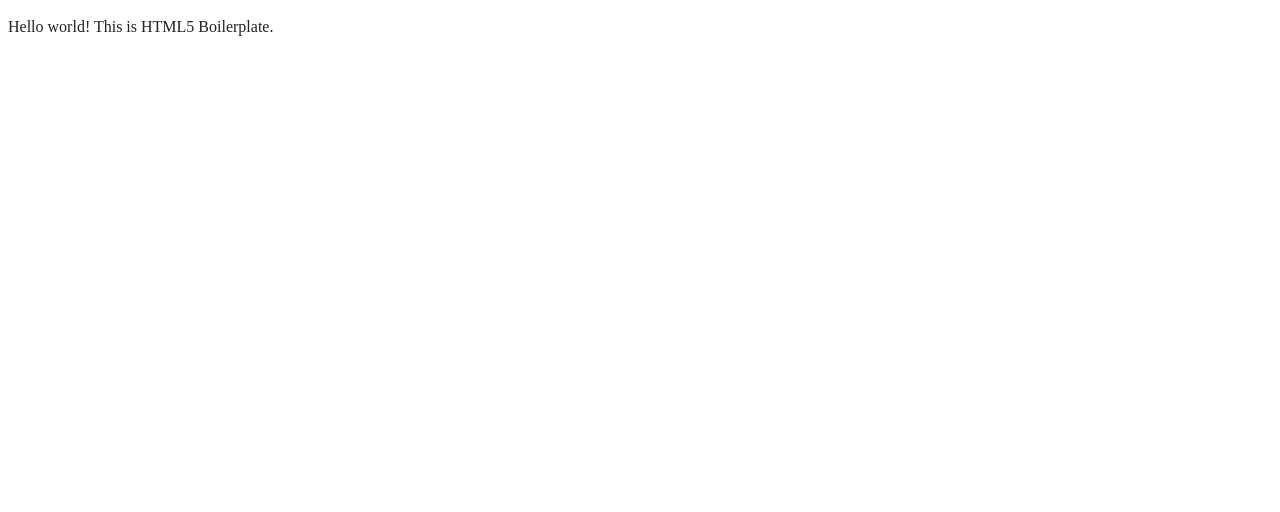
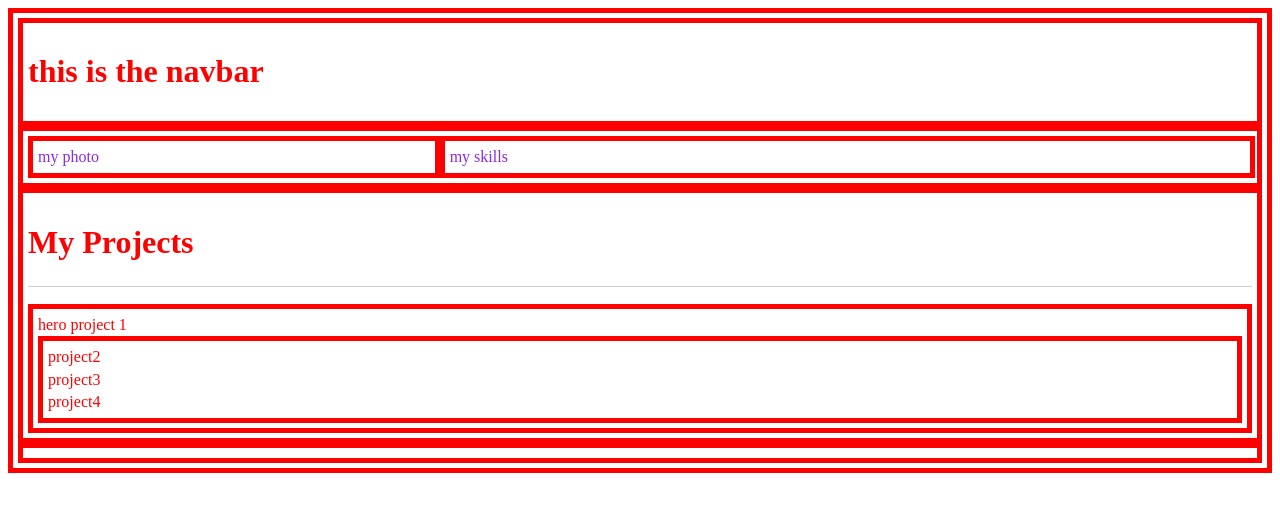
Before and after one commit to Everaldi66/my-portfolio, a plain HTML site: page index.html in a window 1280 px wide. Drawn offline with Linux system fonts and the light colour scheme.

Commit message:
add containers and project information along with css

```diff
--- a/css/style.css
+++ b/assets/css/style.css
@@ -12,17 +12,67 @@
    ========================================================================== */
 
 html {
-  color: #222;
+    color: #222222;
     font-size: 1em;
     line-height: 1.4;
 }
 
-/*
- * Remove text-shadow in selection highlight:
- * https://twitter.com/miketaylr/status/12228805301
- *
- * Customize the background color to match your design.
- */
+.main-container {
+    padding: 5px;
+    color: red;
+    border: 5px solid red;
+}
+
+.navbar {
+    padding: 5px;
+    color: red;
+    border: 5px solid red;
+}
+
+.container-2 {
+    padding: 5px;
+    color: blueviolet;
+    border: 5px solid red;
+    display: flex;
+
+}
+
+.container-3 {
+    padding: 5px;
+    color: red;
+    border: 5px solid red;
+}
+
+
+.user-photo {
+    padding: 5px;
+    border: 5px solid red;
+    flex: 0 0 32%;
+}
+
+.skills {
+    padding: 5px;
+    border: 5px solid red;
+    flex: 0 0 65%;
+}
+
+.sub-container-3 {
+    padding: 5px;
+    color: red;
+    border: 5px solid red;
+}
+
+.non-hero-projects {
+    padding: 5px;
+    color: red;
+    border: 5px solid red;
+}
+
+.footer {
+    padding: 5px;
+    color: red;
+    border: 5px solid red;
+}
 
 ::-moz-selection {
     background: #b3d4fc;
--- a/index.html
+++ b/index.html
@@ -2,29 +2,49 @@
 <html class="no-js" lang="">
 
 <head>
-  <meta charset="utf-8">
-  <meta name="viewport" content="width=device-width, initial-scale=1">
-  <title></title>
-  <link rel="stylesheet" href="css/style.css">
-  <meta name="description" content="">
+    <meta charset="utf-8">
+    <meta name="viewport" content="width=device-width, initial-scale=1">
+    <title>Professional Profile</title>
+    <link rel="stylesheet" href="./assets/css/reset.css">
+    <link rel="stylesheet" href="./assets/css/style.css">
+    <link rel="icon" href="/favicon.ico" sizes="any">
+    <link rel="icon" href="/icon.svg" type="image/svg+xml">
+    <link rel="apple-touch-icon" href="icon.png">
 
-  <meta property="og:title" content="">
-  <meta property="og:type" content="">
-  <meta property="og:url" content="">
-  <meta property="og:image" content="">
-
-  <link rel="icon" href="/favicon.ico" sizes="any">
-  <link rel="icon" href="/icon.svg" type="image/svg+xml">
-  <link rel="apple-touch-icon" href="icon.png">
-
-  <meta name="theme-color" content="#fafafa">
 </head>
 
 <body>
+    <div class="main-container">
+        <div class="navbar">
+            <h1>this is the navbar</h1>
+        </div>
+        <div class="container-2">
+            <div class="user-photo">
+                my photo
+            </div>
+            <div class="skills">
+                my skills
+            </div>
+        </div>
+        <div class="container-3">
+            <h1>My Projects</h1>
+            <hr>
+            <div class="sub-container-3">
+                <div class="hero">
+                    hero project 1
+                </div>
+                <div class="non-hero-projects">
+                    <div>project2</div>
+                    <div>project3</div>
+                    <div>project4</div>
+                </div>
 
-  <!-- Add your site or application content here -->
-  <p>Hello world! This is HTML5 Boilerplate.</p>
+            </div>
 
+        </div>
+        <div class="footer">
+
+        </div>
+    </div>
 </body>
-
 </html>
```
Also changed, not shown: assets/css/reset.css (added). Lines whose indentation alone changed are shown as unchanged.
